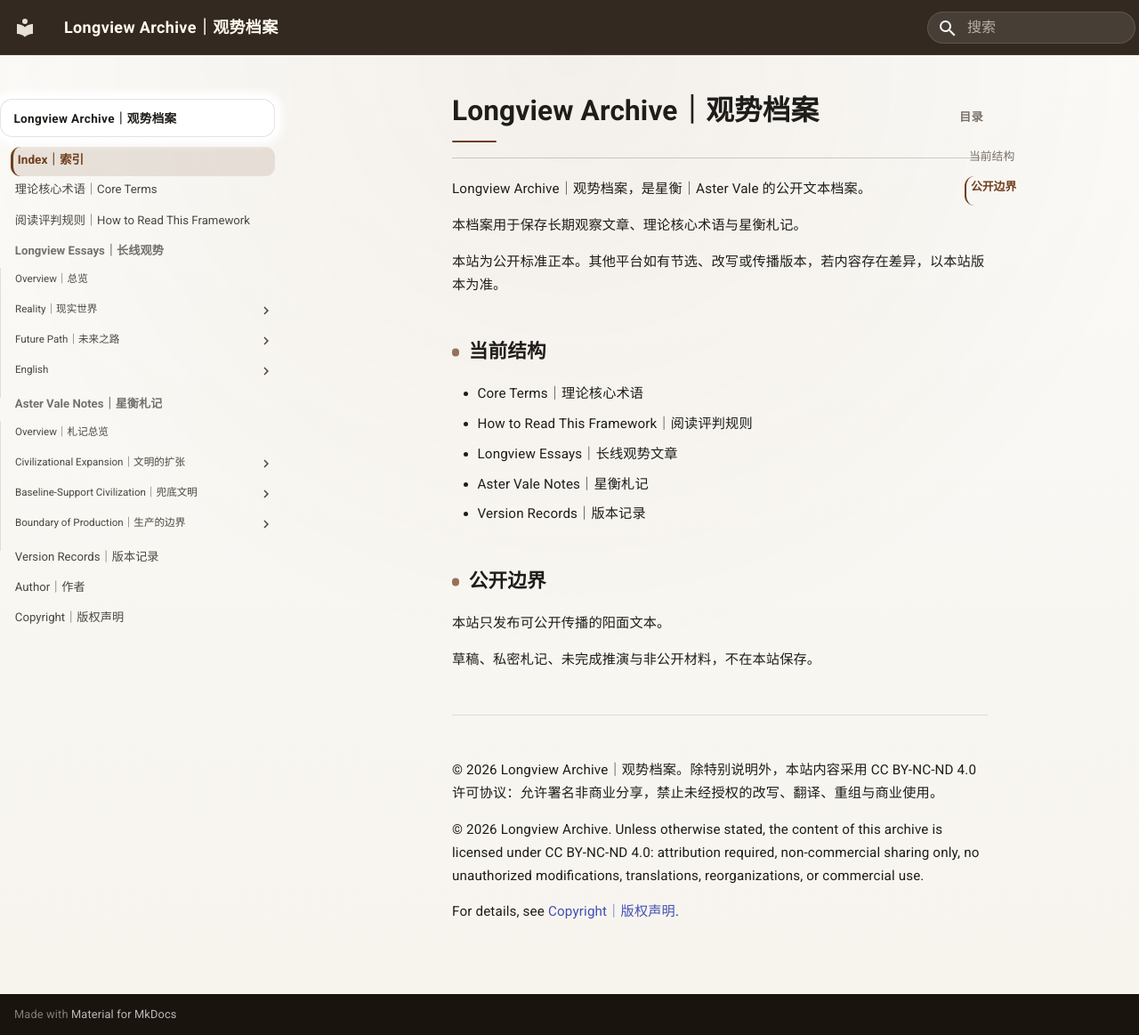
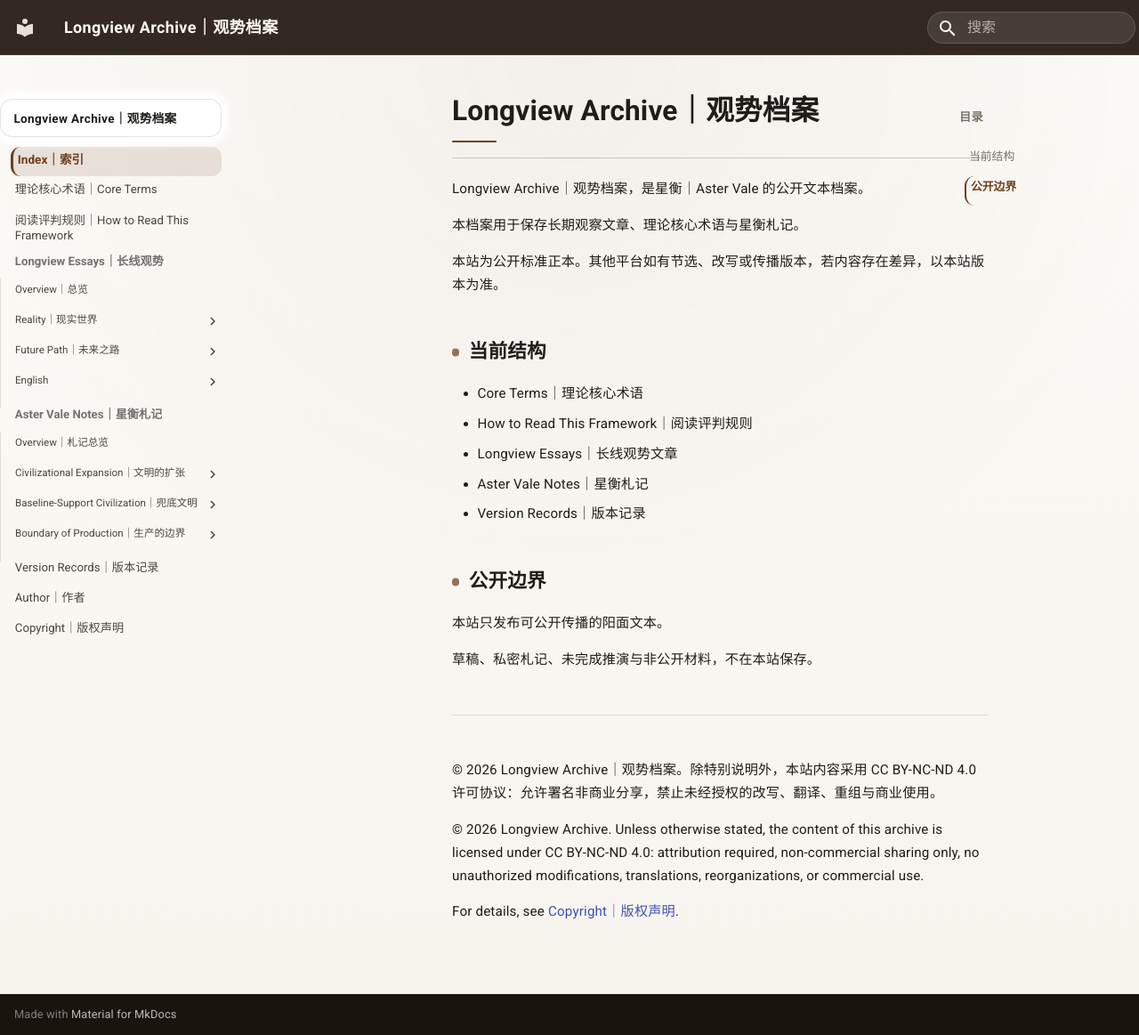
Before and after one commit to guanshi1688/longview-archive, an MkDocs documentation site: the page built from docs/index.md, in a window 1280 px wide and 1163 px high. Shown: the whole window at 89% size. Built offline with MkDocs 1.6.1 and Material for MkDocs 9.7.7, drawn with Linux system fonts in a browser that asks for light colours.

Commit message:
Update extra.css

```diff
--- a/docs/stylesheets/extra.css
+++ b/docs/stylesheets/extra.css
@@ -990,9 +990,9 @@ body.wide-page .md-content__inner {
   .md-sidebar--primary .md-sidebar__scrollwrap,
   .md-sidebar--primary .md-sidebar__inner,
   .md-sidebar--primary .md-nav {
-    width: calc(20rem - 3rem) !important;
-    min-width: calc(20rem - 3rem) !important;
-    max-width: calc(20rem - 3rem) !important;
+    width: calc(20rem - 6rem) !important;
+    min-width: calc(20rem - 6rem) !important;
+    max-width: calc(20rem - 6rem) !important;
     box-sizing: border-box;
   }
 
```
